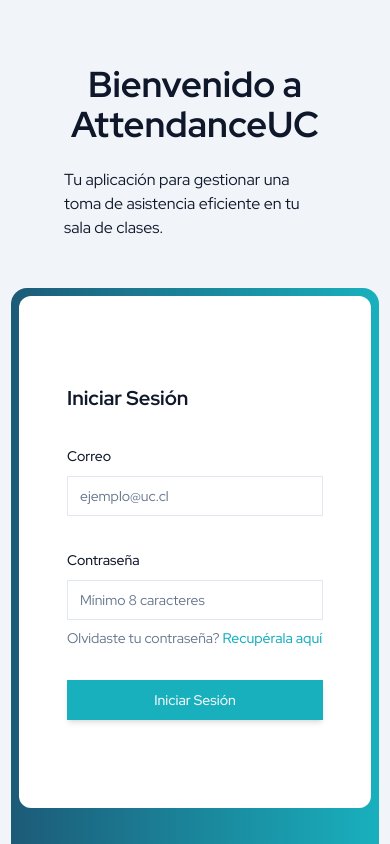
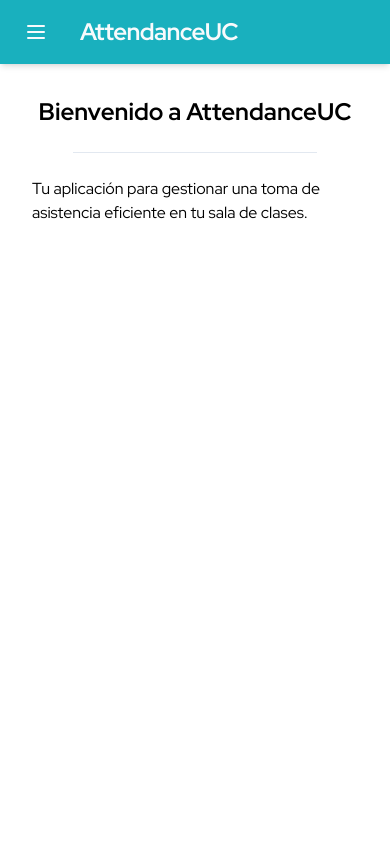
Before and after one commit to open-source-uc/asistencia, a React (Vite) app in the folder apps/web/: page / in a window 390 px wide. Shown: the top 844 px of the page. Built offline with nearby package versions, Linux system fonts and the light colour scheme.

Commit message:
fix activities table + responsive bar

```diff
--- a/apps/web/src/App.tsx
+++ b/apps/web/src/App.tsx
@@ -8,14 +8,15 @@
 import Assistants from "@/pages/management/Assistants";
 import Students from "@/pages/management/Students";
 import Home from "@/pages/Home";
-import LandingPage from "./pages/LandingPage";
-import NotFound from "./pages/404";
-import { useUserSession } from "./hooks/useUserSession";
+import LandingPage from "@/pages/LandingPage";
+import NotFound from "@/pages/404";
+import { NavBar } from "@/components/navbar";
+import { useUserSession } from "@/hooks/useUserSession";
 
 export default function App(): JSX.Element {
   const { userSession } = useUserSession();
 
-  if (!userSession.isLoggedIn)
+  if (userSession.isLoggedIn)
     return (
       <Routes>
         <Route path={`/`} element={<LandingPage />} />
@@ -25,8 +26,9 @@
 
   return (
     <div className="flex flex-row min-h-screen">
+      <NavBar />
       <Sidebar />
-      <div className="flex flex-col items-center w-full py-16">
+      <div className="flex flex-col items-center w-full py-16 mt-8 md:mt-0 px-4 md:px-0">
         <Routes>
           <Route path={`/`} element={<Home />} />
           <Route path={`/orgs`} element={<Orgs />} />
--- a/apps/web/src/components/data-table.tsx
+++ b/apps/web/src/components/data-table.tsx
@@ -50,13 +50,9 @@
   enableHiding: false,
 };
 
-export const SortingColumn = (
-  header: string,
-  accessorKey: string,
-) => ({
+export const SortingColumn = (header: string, accessorKey: string) => ({
   accessorKey,
   header: ({ column }: { column: any }) => {
-
     return (
       <Button
         variant="ghost"
@@ -73,9 +69,35 @@
       </Button>
     );
   },
-  cell: ({ row }: { row: RowProps }) => (
-    <div>{row.getValue(accessorKey)}</div>
-  ),
+  cell: ({ row }: { row: RowProps }) => <div>{row.getValue(accessorKey)}</div>,
+});
+
+export const DateColumn = (header: string, accessorKey: string) => ({
+  accessorKey,
+  sortType: "datetime",
+  header: ({ column }: { column: any }) => {
+    return (
+      <Button
+        variant="ghost"
+        onClick={() => column.toggleSorting(column.getIsSorted() === "asc")}
+      >
+        {header}
+        <ArrowUpIcon
+          className={cn(
+            "ml-2 h-4 w-4 transform transition-all",
+            column.getIsSorted() === "asc" ? "" : "rotate-180"
+          )}
+          size={16}
+        />
+      </Button>
+    );
+  },
+  cell: ({ row }: { row: RowProps }) => {
+    const date = new Date(row.getValue(accessorKey))
+      .toISOString()
+      .split("T")[0];
+    return <div>{date}</div>;
+  },
 });
 
 export const GenericColumn = (header: string, accessorKey: string) => ({
--- a/apps/web/src/components/interactive-forms.tsx
+++ b/apps/web/src/components/interactive-forms.tsx
@@ -21,7 +21,9 @@
   };
 
   return (
-    <div className="relative flex flex-row items-stretch justify-center my-12 bg-gradient-to-r from-miku-1 to-miku-2 rounded-2xl p-2 flex-wrap">
+    <div
+      className="relative flex flex-row items-stretch justify-center my-12 bg-gradient-to-r from-miku-1 to-miku-2 rounded-2xl p-2 flex-wrap shadow-xl"
+    >
       <div className="relative flex flex-col justify-center">
         <div
           className={cn(
@@ -55,7 +57,7 @@
             activeForm,
             toggleSide,
             otherSide: "left",
-            label: "¿No tienes una cuenta?",
+            label: "¿Aún no tienes una cuenta?",
             buttonContent: "Regístrate",
           }}
         />
--- /dev/null
+++ b/apps/web/src/components/navbar.tsx
@@ -0,0 +1,59 @@
+import { useState } from "react";
+import { cn } from "@/lib/utils";
+import { Button } from "./ui/button";
+import { useNavigate } from "react-router-dom";
+import { MenuIcon } from "lucide-react";
+import { BARTABS } from "@/constants/barTabs";
+
+
+export function NavBar({ className }: { className?: string }) {
+  const navigate = useNavigate();
+  const [isOpen, setIsOpen] = useState(false);
+  return (
+    <div className="flex md:hidden flex-col">
+      <div
+        className={cn(
+          isOpen ? "h-56" : "h-16",
+          "fixed bg-primary text-primary-foreground w-full flex flex-col justify-start items-start py-3 shadow-md z-10 overflow-hidden",
+          className
+        )}
+      >
+          <div className="flex flex-row justify-start items-center w-full">
+            <Button
+              variant={"ghost"}
+              className="rounded-full ml-4 p-2"
+              onClick={() => {
+                setIsOpen(!isOpen);
+              }}
+            >
+              <MenuIcon />
+            </Button>
+            <Button
+              className="px-4 text-2xl font-semibold tracking-tight px-6"
+              variant={"noshadow"}
+              onClick={() => {
+                navigate("/");
+              }}
+            >
+              AttendanceUC
+            </Button>
+          </div>
+          <div className="space-y-2 pt-3">
+            {BARTABS.map((link, i) => (
+              <Button
+                key={i}
+                variant="ghost"
+                className="w-full justify-start py-6 px-6"
+                onClick={() => {
+                  navigate(link.path);
+                }}
+              >
+                <link.icon />
+                {isOpen && <span className="ml-6">{link.name}</span>}
+              </Button>
+            ))}
+          </div>
+      </div>
+    </div>
+  );
+}
--- a/apps/web/src/components/sidebar.tsx
+++ b/apps/web/src/components/sidebar.tsx
@@ -2,50 +2,33 @@
 import { cn } from "@/lib/utils";
 import { Button } from "./ui/button";
 import { useNavigate } from "react-router-dom";
-import { CogIcon, BookMarkedIcon, BookPlusIcon, MenuIcon } from "lucide-react";
-
-const links = [
-  {
-    name: "Organizaciones",
-    icon: BookMarkedIcon,
-    path: "/orgs",
-  },
-  {
-    name: "Nueva Organización",
-    icon: BookPlusIcon,
-    path: "/orgs/new",
-  },
-  {
-    name: "Configuración",
-    icon: CogIcon,
-    path: "/settings",
-  },
-];
+import { MenuIcon } from "lucide-react";
+import { BARTABS } from "@/constants/barTabs";
 
 export function Sidebar({ className }: { className?: string }) {
   const navigate = useNavigate();
-  const [dropdownOpen, setDropdownOpen] = useState(true);
+  const [isOpen, setIsOpen] = useState(true);
   return (
-    <>
-      <div className={cn(dropdownOpen ? "!w-96" : "!w-16", "min-h-screen")}></div>
+    <div className="hidden md:flex">
+      <div className={cn(isOpen ? "w-64" : "!w-16", "min-h-screen")}></div>
       <div
         className={cn(
-          dropdownOpen ? "w-96" : "w-16",
+          isOpen ? "w-96" : "w-16",
           "fixed bg-primary text-primary-foreground max-w-2xs min-h-screen py-6",
           className
         )}
       >
-        <div className="flex flex-row flex-start items-center mb-4 mb-2">
+        <div className="flex flex-row flex-start items-center mb-2">
           <Button
             variant={"ghost"}
             className="rounded-full ml-2 p-2"
             onClick={() => {
-              setDropdownOpen(!dropdownOpen);
+              setIsOpen(!isOpen);
             }}
           >
             <MenuIcon />
           </Button>
-          {dropdownOpen && (
+          {isOpen && (
             <Button
               className="px-4 text-2xl font-semibold tracking-tight w-full justify-start"
               variant={"noshadow"}
@@ -58,7 +41,7 @@
           )}
         </div>
         <div className="space-y-1">
-          {links.map((link, i) => (
+          {BARTABS.map((link, i) => (
             <Button
               key={i}
               variant="ghost"
@@ -68,11 +51,11 @@
               }}
             >
               <link.icon />
-              {dropdownOpen && <span className="ml-6">{link.name}</span>}
+              {isOpen && <span className="ml-6">{link.name}</span>}
             </Button>
           ))}
         </div>
       </div>
-    </>
+    </div>
   );
 }
--- /dev/null
+++ b/apps/web/src/constants/barTabs.ts
@@ -0,0 +1,26 @@
+import { CogIcon, BookMarkedIcon, BookPlusIcon } from "lucide-react";
+import React from "react";
+
+type BarTab = {
+  name: string;
+  icon: React.FC;
+  path: string;
+};
+
+export const BARTABS: BarTab[] = [
+  {
+    name: "Organizaciones",
+    icon: BookMarkedIcon,
+    path: "/orgs",
+  },
+  {
+    name: "Nueva Organización",
+    icon: BookPlusIcon,
+    path: "/orgs/new",
+  },
+  {
+    name: "Configuración",
+    icon: CogIcon,
+    path: "/settings",
+  },
+];
--- a/apps/web/src/hooks/useActivities.ts
+++ b/apps/web/src/hooks/useActivities.ts
@@ -28,9 +28,14 @@
         }
       );
       setActivities(
-        res.data.map(
-          (activity: IActivity) => (activity.date = new Date(activity.date))
-        )
+        res.data
+          .map((activity: IActivity) => ({
+            ...activity,
+            date: new Date(activity.date),
+          }))
+          .sort((a: IActivity, b: IActivity) => {
+            return  b.date.getTime() - a.date.getTime();
+          })
       );
       setIsLoading(false);
     };
@@ -50,6 +55,7 @@
       {
         headers: {
           Accept: "application/json",
+          "Content-Type": "application/json",
         },
       }
     );
--- a/apps/web/src/pages/LandingPage.tsx
+++ b/apps/web/src/pages/LandingPage.tsx
@@ -26,10 +26,10 @@
         leftComponent={<LoginForm />}
         rightComponent={<RegisterForm />}
       />
-      <div className="flex flex-col justify-center items-center mb-4 bg-gradient-to-b from-miku-1 to-miku-2 text-miku-foreground rounded-xl p-4 px-6 shadow-inner-md">
-        <h3 className="text-xl font-bold text-center my-4">
-          Dependiendo de tu rol en AttendanceUC, puedes
-        </h3>
+      <h3 className="text-2xl font-bold text-center my-4">
+        Dependiendo de tu rol en AttendanceUC, puedes
+      </h3>
+      <div className="flex flex-col justify-center items-center mb-4 bg-gradient-to-b from-miku-1 to-miku-2 text-miku-foreground rounded-xl p-4 px-6 shadow-inner-md shadow-xl">
         {features.map((feature, i) => (
           <div className="flex w-full items-center my-4" key={i}>
             <ArrowRight className="w-6 h-6 mr-2" />
--- a/apps/web/src/pages/OrgDetails.tsx
+++ b/apps/web/src/pages/OrgDetails.tsx
@@ -75,7 +75,7 @@
               key={i}
               onClick={() => setCurrActivity(i)}
             >
-              <span className="w-16">
+              <span className="w-32">
                 {activity.date?.toLocaleDateString()}
               </span>
               <span>{activity.slug}</span>
--- a/apps/web/src/pages/management/Activities.tsx
+++ b/apps/web/src/pages/management/Activities.tsx
@@ -12,7 +12,7 @@
   DataTable,
   SelectColumn,
   GenericColumn,
-  SortingColumn,
+  DateColumn,
   IRowSelection,
 } from "@/components/data-table";
 import { DatePicker } from "@/components/date-picker";
@@ -45,14 +45,14 @@
 
 const columns: ColumnDef<IActivity>[] = [
   SelectColumn,
-  SortingColumn("Fecha", "date"),
+  DateColumn("Fecha", "date"),
   GenericColumn("Slug", "slug"),
   GenericColumn("Tipo", "event_type"),
 ];
 
 export default function Activities(): JSX.Element {
+  const { orgId } = useParams();
   // const [activities, setActivities] = useState<IActivity[]>(MockUpactivities);
-  const { orgId } = useParams();
   const { activities, isLoading, createActivity } = useActivities(orgId);
   const [checkedActivities, setCheckedActivities] = useState<IRowSelection>({});
   const [formData, setFormData] = useState<IActivityField>({
@@ -84,7 +84,7 @@
       <div className="flex flex-col w-full">
         <div className="border border-slate-200 rounded-lg p-4 mb-4">
           <h3 className="text-lg font-medium">Añadir</h3>
-          <div className="flex flex-row justify-center items-center relative space-x-4">
+          <div className="flex flex-row justify-center items-center relative md:space-x-4 flex-wrap">
             <DatePicker
               date={formData.date}
               setDate={(date: Date) => setFormData({ ...formData, date })}
```
